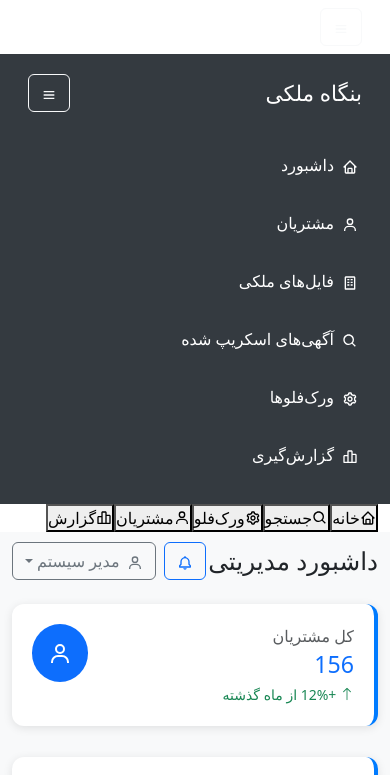
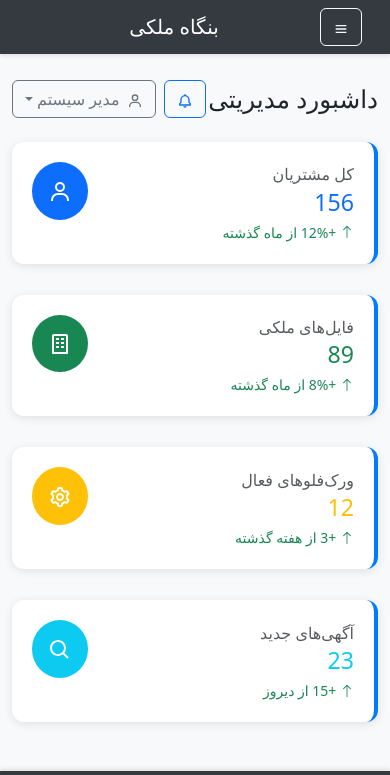
Before and after one commit to artificialxflow/real-estate, a Next.js app: page / in a window 390 px wide. Shown: the top 775 px of the page. Built offline with nearby package versions, Linux system fonts and the light colour scheme.

Commit message:
Update globals.css

```diff
--- a/app/globals.css
+++ b/app/globals.css
@@ -73,6 +73,65 @@ a {
 .sidebar .nav-link.active {
   background-color: var(--primary);
   color: white;
+}
+
+/* Top Bar - Mobile Only */
+.top-bar {
+  background: var(--dark);
+  position: fixed;
+  top: 0;
+  left: 0;
+  right: 0;
+  z-index: 1030;
+  box-shadow: 0 2px 4px rgba(0,0,0,0.1);
+}
+
+/* Bottom Navigation - Mobile Only */
+.bottom-nav {
+  position: fixed;
+  bottom: 0;
+  left: 0;
+  right: 0;
+  background: var(--dark);
+  z-index: 1030;
+  box-shadow: 0 -2px 4px rgba(0,0,0,0.1);
+  padding: 8px 0;
+}
+
+.bottom-nav-content {
+  display: flex;
+  justify-content: space-around;
+  align-items: center;
+  max-width: 100%;
+}
+
+.bottom-nav-item {
+  display: flex;
+  flex-direction: column;
+  align-items: center;
+  background: none;
+  border: none;
+  color: rgba(255,255,255,0.7);
+  padding: 8px 12px;
+  border-radius: 8px;
+  transition: all 0.3s ease;
+  min-width: 60px;
+  font-size: 0.75rem;
+}
+
+.bottom-nav-item:hover {
+  color: white;
+  background-color: rgba(255,255,255,0.1);
+}
+
+.bottom-nav-item.active {
+  color: var(--primary);
+  background-color: rgba(0,123,255,0.2);
+}
+
+.bottom-nav-item svg {
+  font-size: 1.2rem;
+  margin-bottom: 2px;
 }
 
 .main-content {
@@ -158,10 +217,23 @@ a {
 @media (max-width: 768px) {
   .sidebar {
     min-height: auto;
+    position: fixed;
+    top: 60px; /* Space for top bar */
+    right: 0;
+    width: 280px;
+    height: calc(100vh - 60px);
+    z-index: 1050;
+    transform: translateX(100%);
+    transition: transform 0.3s ease-in-out;
+  }
+
+  .sidebar.show {
+    transform: translateX(0);
   }
 
   .main-content {
-    padding: 10px;
+    padding: 80px 10px 80px 10px; /* Top and bottom padding for bars */
+    margin-right: 0 !important;
   }
 
   .stats-card {
```
